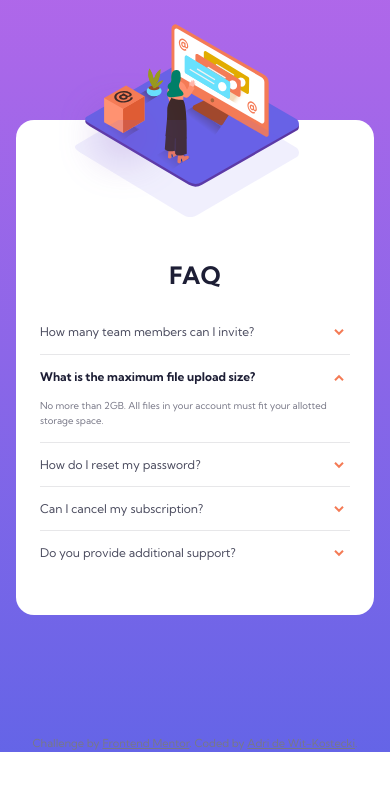
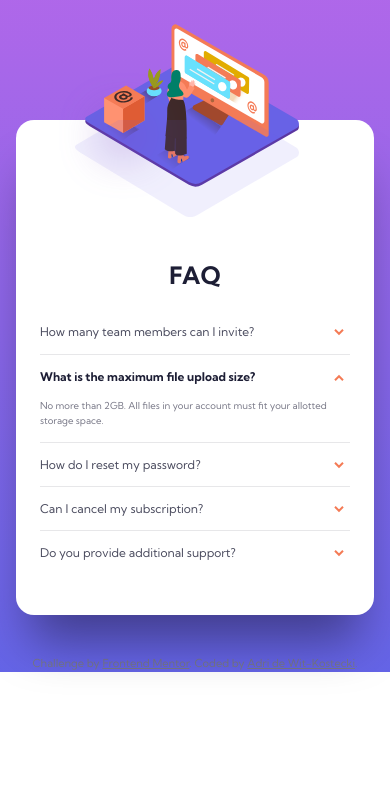
Before and after one commit to adridwk/faq-accordion-card-main, a website: page index.html in a window 390 px wide. Drawn offline with Linux system fonts and the light colour scheme.

Commit message:
Box shadow and alignment of content box

```diff
--- a/sass/_base.scss
+++ b/sass/_base.scss
@@ -59,17 +59,20 @@ body {
   background-repeat: no-repeat;
 }
 .container {
-  margin: 5rem auto;
+  margin: 13rem auto;
   position: relative;
 
   background-color: #fff;
   border-radius: 18px;
   max-width: 900px;
+  box-shadow: 0px 40px 50px -15px rgba(0, 0, 0, 0.4);
+
+  ///* offset-x | offset-y | blur-radius | optional spread / color */
   display: grid;
   grid-template-columns: 1fr 1fr;
 
   @media only screen and (max-width: 950px) {
-    margin: 15rem 2rem;
+    margin: 15rem 2rem 5rem;
     grid-template-columns: max-content;
     justify-items: center;
     align-items: center;
```
Also changed, not shown: css/style.css.
